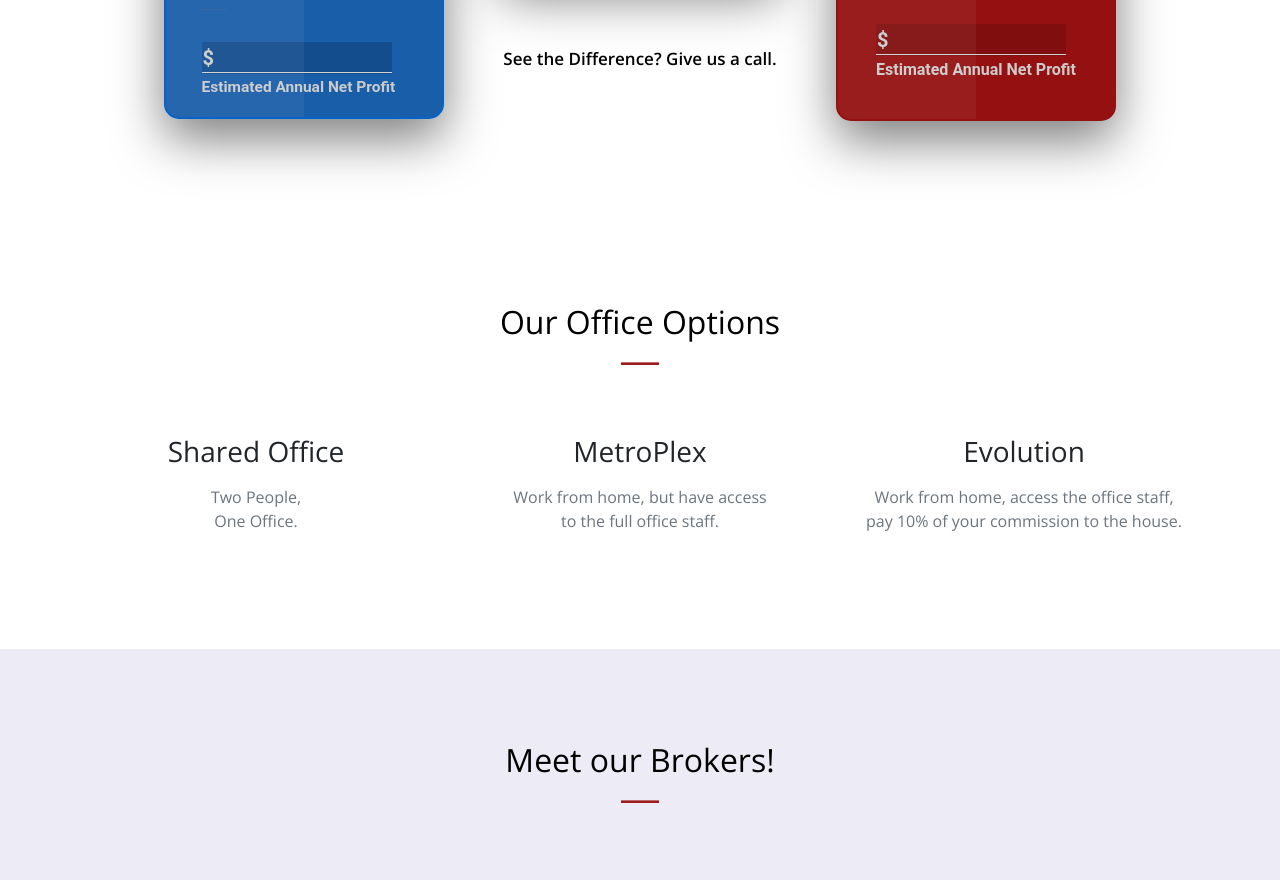
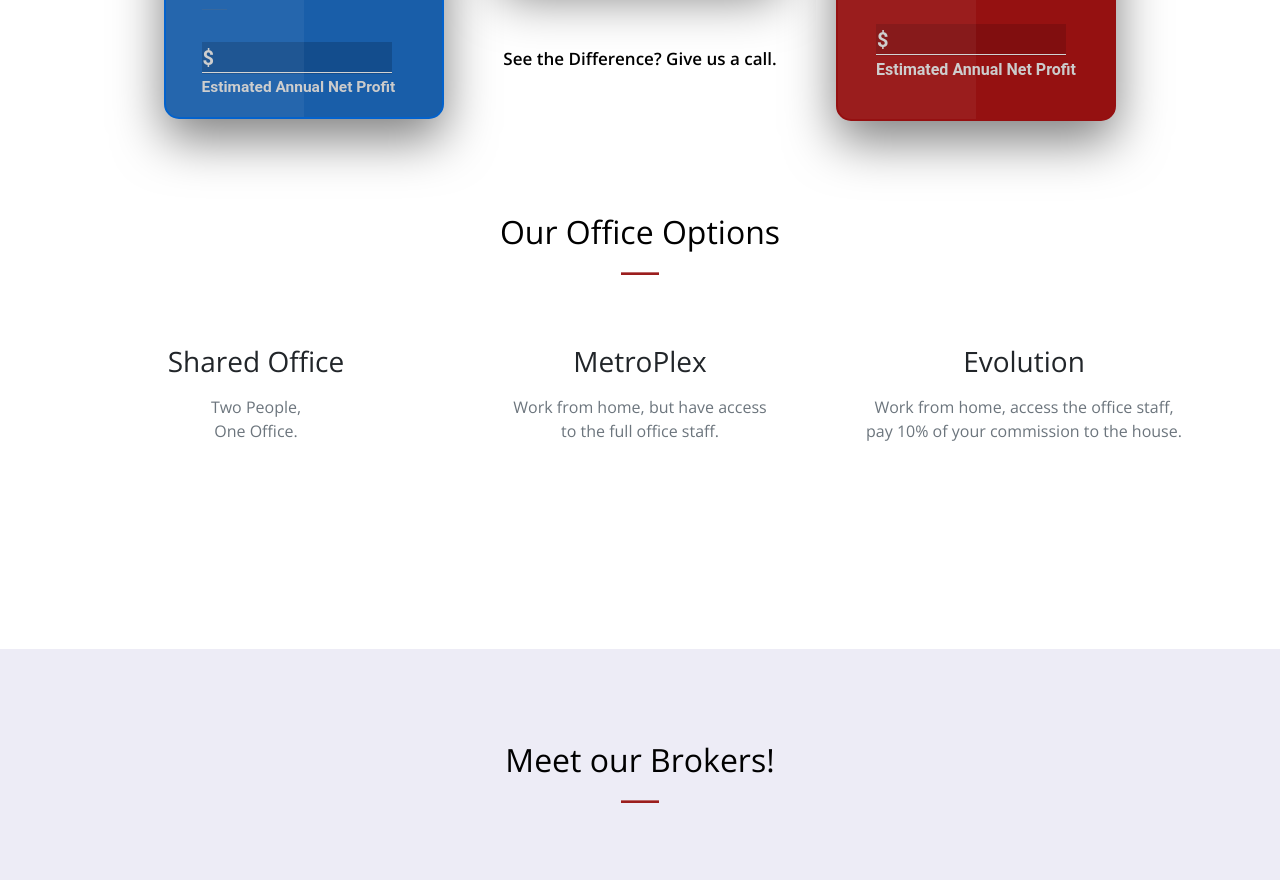
Before and after one commit to Deanw101/metrobrokers, a website: page public/index.html in a window 1280 px wide. Shown: the part 1263-2143 px from the top of the page. Drawn offline with nearby package versions, Linux system fonts and the light colour scheme; grey boxes are pictures that could not be loaded.

Commit message:
office options

```diff
--- a/public/index.html
+++ b/public/index.html
@@ -181,7 +181,7 @@
 
     </div>
       </section>
-    <div class="containter" style="padding: 0 5vw;">
+    <div class="containter" style="padding: 0 5vw; transform: translateY(-90px);">
       <div class="agenthead">
         <h2>Our Office Options</h2>
         <hr>
```
